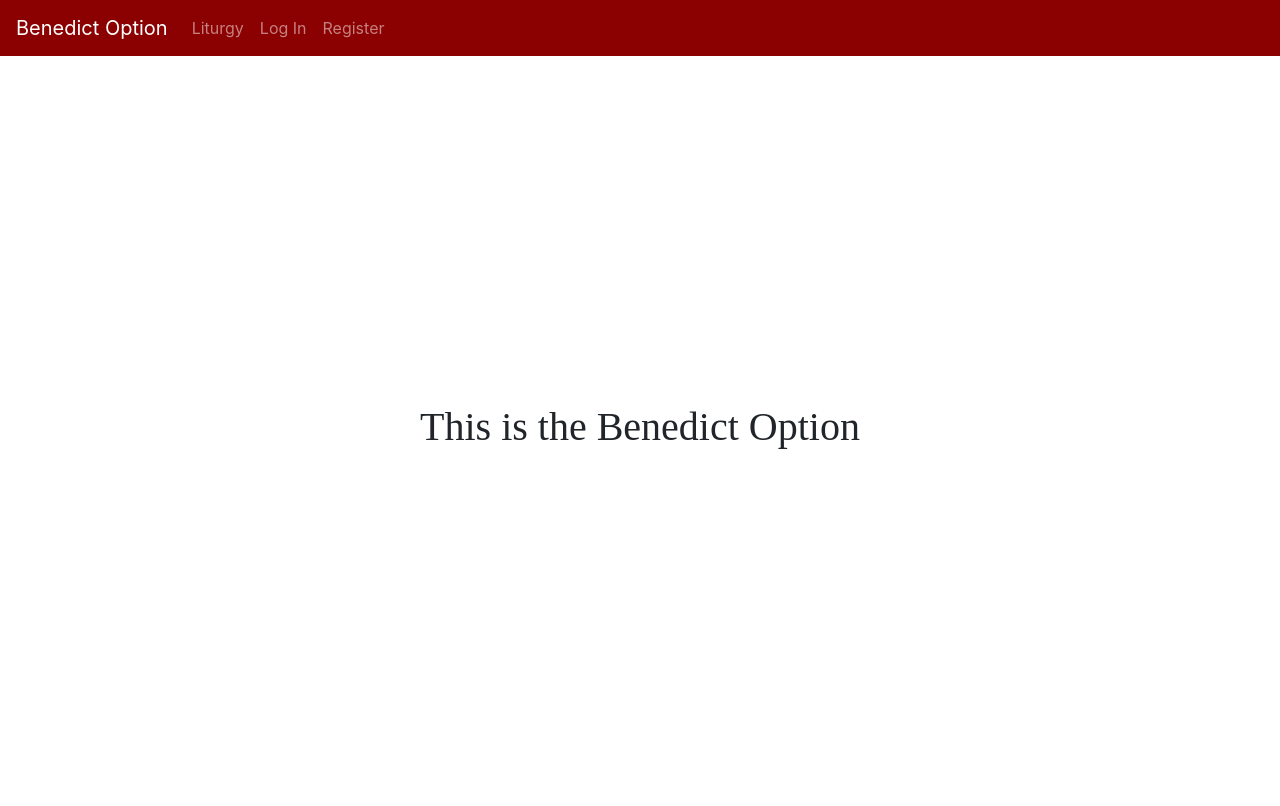
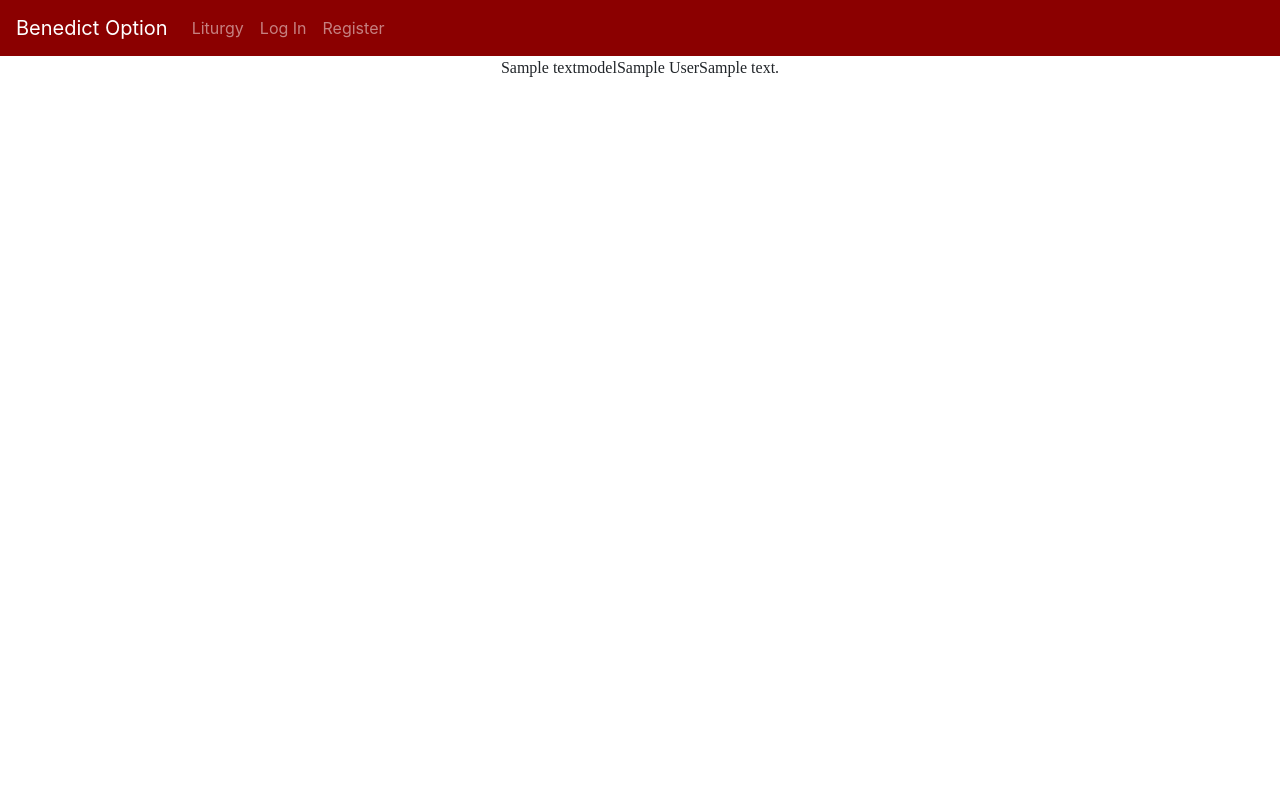
Before and after one commit to stephen-taylor-dev/capstone, a Django app: page / in a window 1280 px wide. After the commit the page ends 77 px from the top, so only its background shows below. Run offline with Django 3.2, Linux system fonts and the light colour scheme; tables that the repository leaves empty hold one stand-in row (values such as "Sample post"); some libraries are stand-ins or nearby versions.

Commit message:
updated models

```diff
--- a/capstone/benedict_option/admin.py
+++ b/capstone/benedict_option/admin.py
@@ -2,7 +2,8 @@ from django.contrib import admin
 
 # Register your models here.
 
-from .models import User
+from .models import User,TextModel
 
 # Register your models here.
 admin.site.register(User)
+admin.site.register(TextModel)
--- a/capstone/benedict_option/models.py
+++ b/capstone/benedict_option/models.py
@@ -5,3 +5,8 @@ from django.db import models
 
 class User(AbstractUser):
     pass
+
+class TextModel(models.Model):
+    author = models.TextField()
+    text = models.TextField()
+    title = models.TextField()
--- a/capstone/benedict_option/static/benedict_option/styles.css
+++ b/capstone/benedict_option/static/benedict_option/styles.css
@@ -2,7 +2,6 @@
     display: flex;
     justify-content: center;
     align-items: center;
-    height: 750px;
 
 }
 
@@ -12,3 +11,8 @@ h1{
     font-family: 'Herculanum';
 
 }
+
+p{
+    font-family: 'Herculanum';
+
+}
--- a/capstone/benedict_option/templates/benedict_option/index.html
+++ b/capstone/benedict_option/templates/benedict_option/index.html
@@ -3,7 +3,10 @@
 {% block body %}
 
 <div class="center">
-    <h1>This is the Benedict Option</h1>
+    <p> {{ text.title}} </p>
+    <p> {{ text.author}} </p>
+    <p> {{ text.text }} </p>
+
 </div>
 
 
--- a/capstone/benedict_option/views.py
+++ b/capstone/benedict_option/views.py
@@ -1,3 +1,4 @@
+from typing import Text
 from django.contrib.auth import authenticate, login, logout
 from django.db import IntegrityError
 from django.http import HttpResponse, HttpResponseRedirect, request
@@ -6,11 +7,15 @@ from django.shortcuts import get_object_or_404, render
 from django.urls import reverse
 from django.contrib.auth.decorators import login_required
 
-from .models import User
+from .models import User, TextModel
 
 
 def index(request):
-    return render(request, "benedict_option/index.html")
+    text = get_object_or_404(TextModel, pk=1)
+
+    return render(request, "benedict_option/index.html", {
+    "text": text
+    })
 
 # Copied from CS33a Project 4. Modified url paths
 def login_view(request):
```
Also changed, not shown: capstone/benedict_option/migrations/0002_textmodel.py (added).
